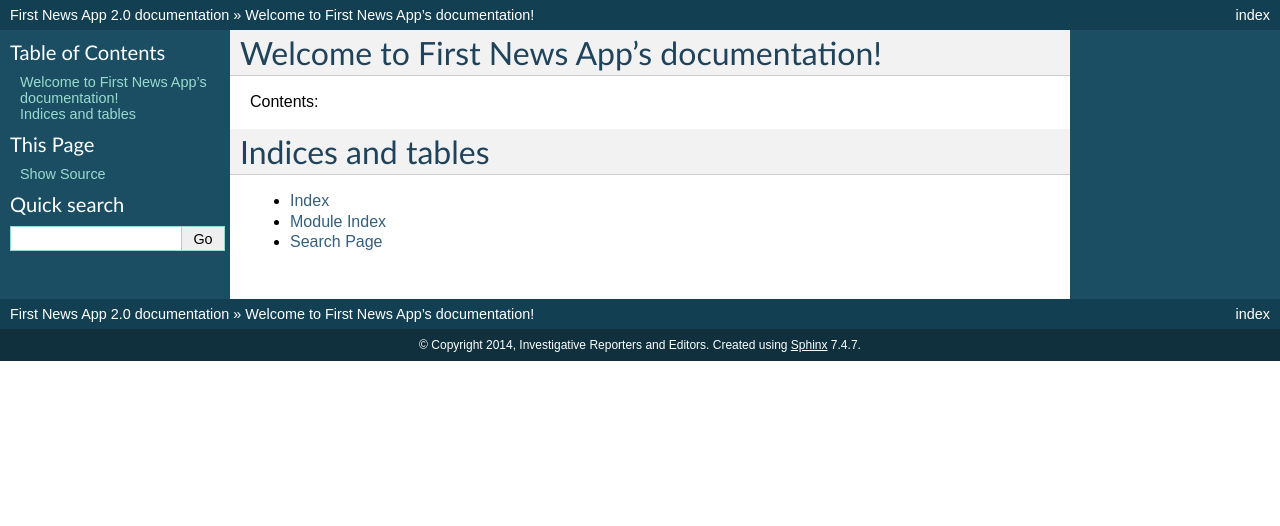
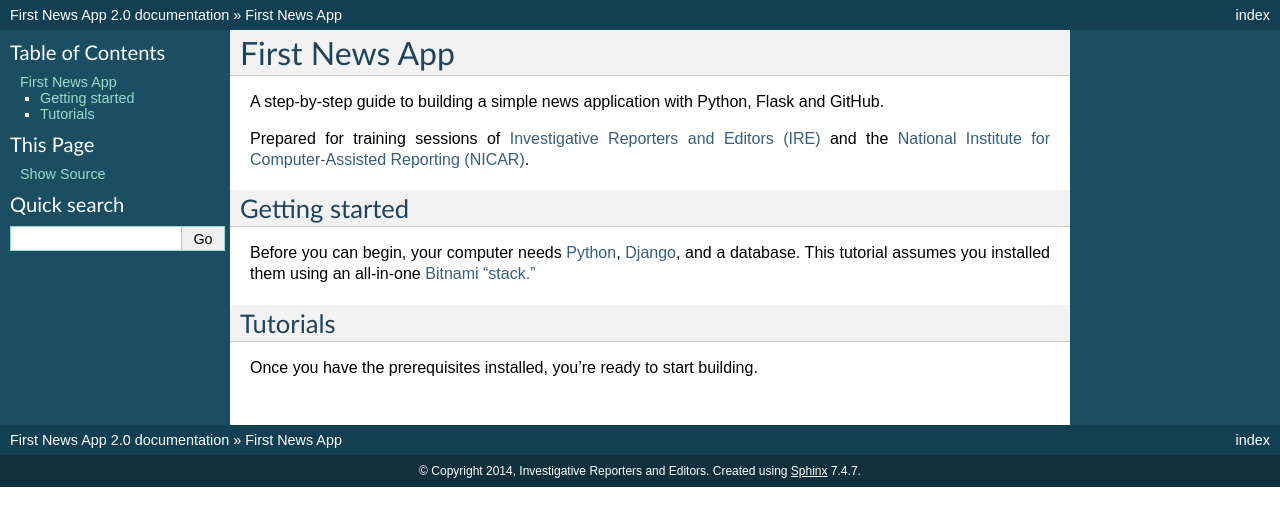
Before and after one commit to palewire/first-news-app, a Sphinx documentation site: the page built from docs/index.rst, in a window 1280 px wide. Shown: the top 526 px of the page. Built offline with Sphinx 7.4.7, drawn with Linux system fonts in a browser that asks for light colours.

Commit message:
Rough paste of old docs homepage in.

```diff
--- a/docs/index.rst
+++ b/docs/index.rst
@@ -1,21 +1,23 @@
-.. First News App documentation master file, created by
-   sphinx-quickstart on Sat Jan 25 14:58:50 2014.
-   You can adapt this file completely to your liking, but it should at least
-   contain the root `toctree` directive.
+First News App
+==============
 
-Welcome to First News App's documentation!
-==========================================
+A step-by-step guide to building a simple news application with Python, Flask and GitHub.
 
-Contents:
+Prepared for training sessions of `Investigative Reporters and Editors (IRE) <http://www.ire.org/>`_
+and the `National Institute for Computer-Assisted Reporting (NICAR) <http://data.nicar.org/>`_.
 
-.. toctree::
-   :maxdepth: 2
+.. _gettingstarted:
 
+Getting started
+---------------
 
+Before you can begin, your computer needs `Python <http://python.org>`_, `Django <http://djangoproject.com>`_,
+and a database. This tutorial assumes you installed them using an all-in-one
+`Bitnami "stack." <http://bitnami.org/stack/djangostack>`_
 
-Indices and tables
-==================
+.. _tutorials:
 
-* :ref:`genindex`
-* :ref:`modindex`
-* :ref:`search`
+Tutorials
+---------
+
+Once you have the prerequisites installed, you're ready to start building.
```
